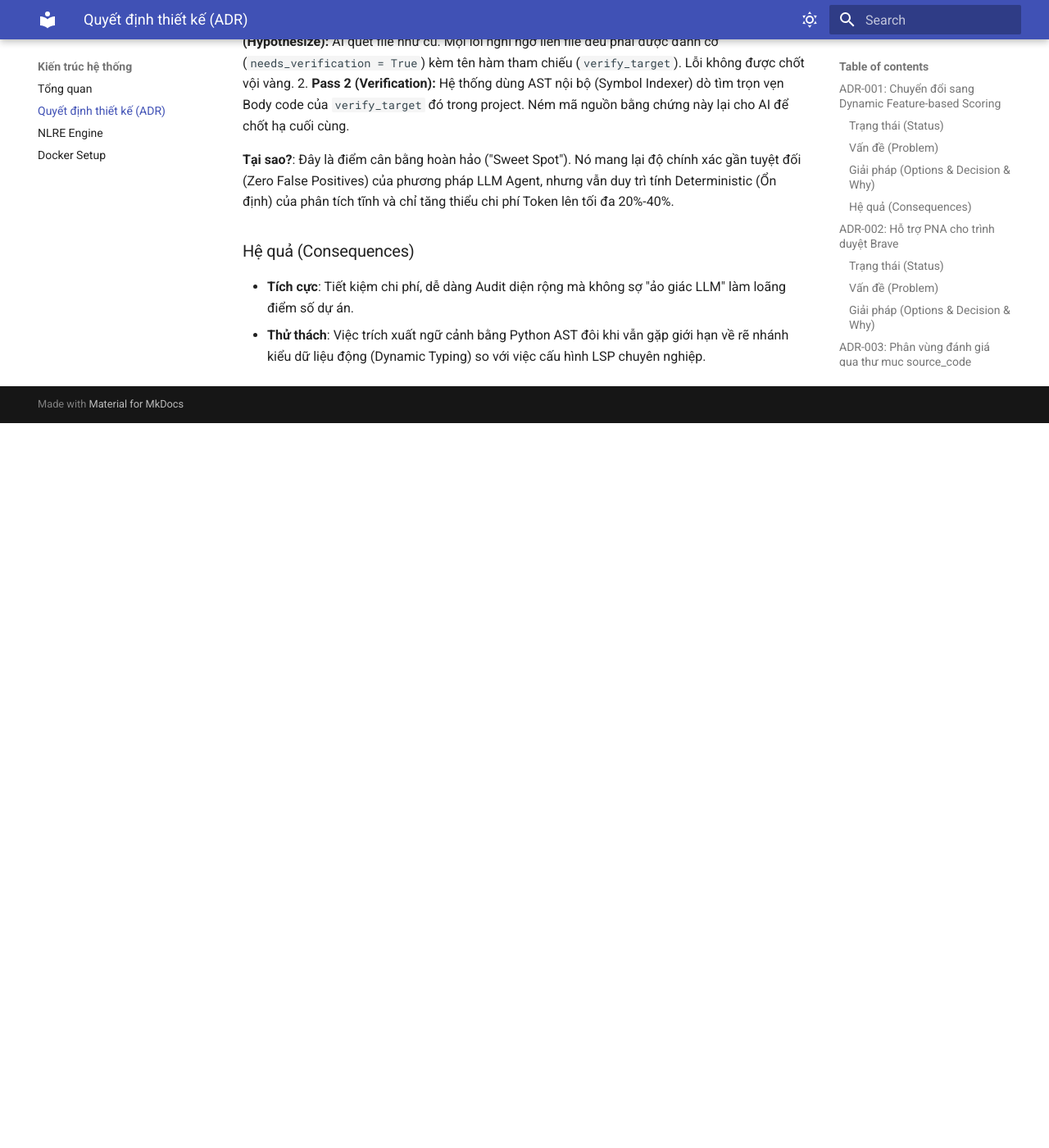
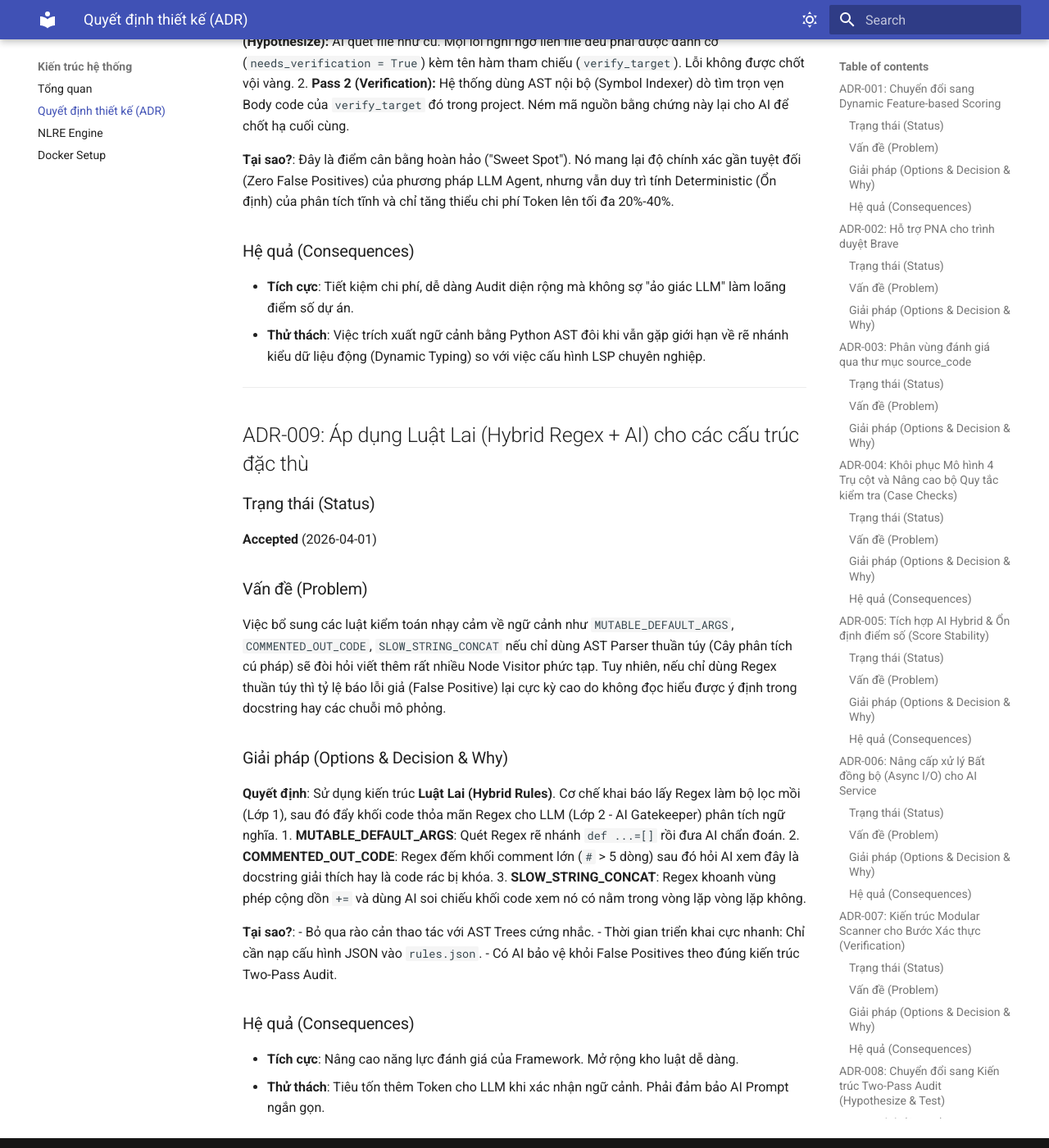
Before and after one commit to LongKunno/check_project, an MkDocs documentation site: the page built from docs/architecture/design_decisions.md, in a window 1280 px wide and 1400 px high, scrolled down 5715 px. Shown: the whole window at 82% size. Built offline with MkDocs 1.6.1 and Material for MkDocs 9.7.7, drawn with Linux system fonts in a browser that asks for light colours; before the commit the page ends 6231 px from its top, so only the background shows below that.

Commit message:
feat: add AI verification prompts for existing rules and introduce new detection rules for common Python anti-patterns

```diff
--- a/docs/architecture/design_decisions.md
+++ b/docs/architecture/design_decisions.md
@@ -160,3 +160,28 @@
 ### Hệ quả (Consequences)
 - **Tích cực**: Tiết kiệm chi phí, dễ dàng Audit diện rộng mà không sợ "ảo giác LLM" làm loãng điểm số dự án.
 - **Thử thách**: Việc trích xuất ngữ cảnh bằng Python AST đôi khi vẫn gặp giới hạn về rẽ nhánh kiểu dữ liệu động (Dynamic Typing) so với việc cấu hình LSP chuyên nghiệp.
+
+---
+
+## ADR-009: Áp dụng Luật Lai (Hybrid Regex + AI) cho các cấu trúc đặc thù
+
+### Trạng thái (Status)
+**Accepted** (2026-04-01)
+
+### Vấn đề (Problem)
+Việc bổ sung các luật kiểm toán nhạy cảm về ngữ cảnh như `MUTABLE_DEFAULT_ARGS`, `COMMENTED_OUT_CODE`, `SLOW_STRING_CONCAT` nếu chỉ dùng AST Parser thuần túy (Cây phân tích cú pháp) sẽ đòi hỏi viết thêm rất nhiều Node Visitor phức tạp. Tuy nhiên, nếu chỉ dùng Regex thuần túy thì tỷ lệ báo lỗi giả (False Positive) lại cực kỳ cao do không đọc hiểu được ý định trong docstring hay các chuỗi mô phỏng.
+
+### Giải pháp (Options & Decision & Why)
+**Quyết định**: Sử dụng kiến trúc **Luật Lai (Hybrid Rules)**. Cơ chế khai báo lấy Regex làm bộ lọc mồi (Lớp 1), sau đó đẩy khối code thỏa mãn Regex cho LLM (Lớp 2 - AI Gatekeeper) phân tích ngữ nghĩa.
+1. **MUTABLE_DEFAULT_ARGS**: Quét Regex rẽ nhánh `def ...=[]` rồi đưa AI chẩn đoán.
+2. **COMMENTED_OUT_CODE**: Regex đếm khối comment lớn (`#` > 5 dòng) sau đó hỏi AI xem đây là docstring giải thích hay là code rác bị khóa.
+3. **SLOW_STRING_CONCAT**: Regex khoanh vùng phép cộng dồn `+=` và dùng AI soi chiếu khối code xem nó có nằm trong vòng lặp vòng lặp không.
+
+**Tại sao?**:
+- Bỏ qua rào cản thao tác với AST Trees cứng nhắc.
+- Thời gian triển khai cực nhanh: Chỉ cần nạp cấu hình JSON vào `rules.json`.
+- Có AI bảo vệ khỏi False Positives theo đúng kiến trúc Two-Pass Audit.
+
+### Hệ quả (Consequences)
+- **Tích cực**: Nâng cao năng lực đánh giá của Framework. Mở rộng kho luật dễ dàng.
+- **Thử thách**: Tiêu tốn thêm Token cho LLM khi xác nhận ngữ cảnh. Phải đảm bảo AI Prompt ngắn gọn.
```
Also changed, not shown: 1 other file.
